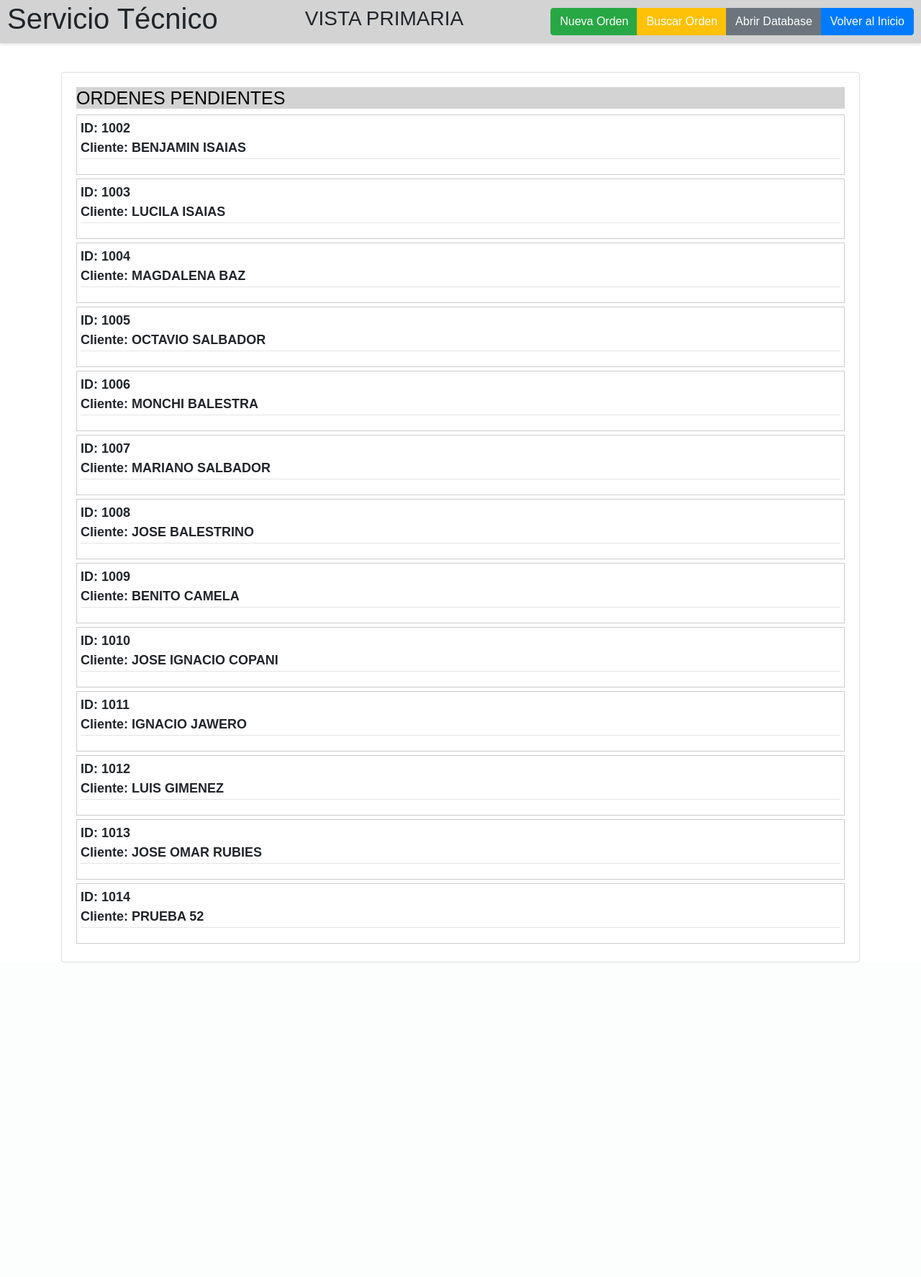
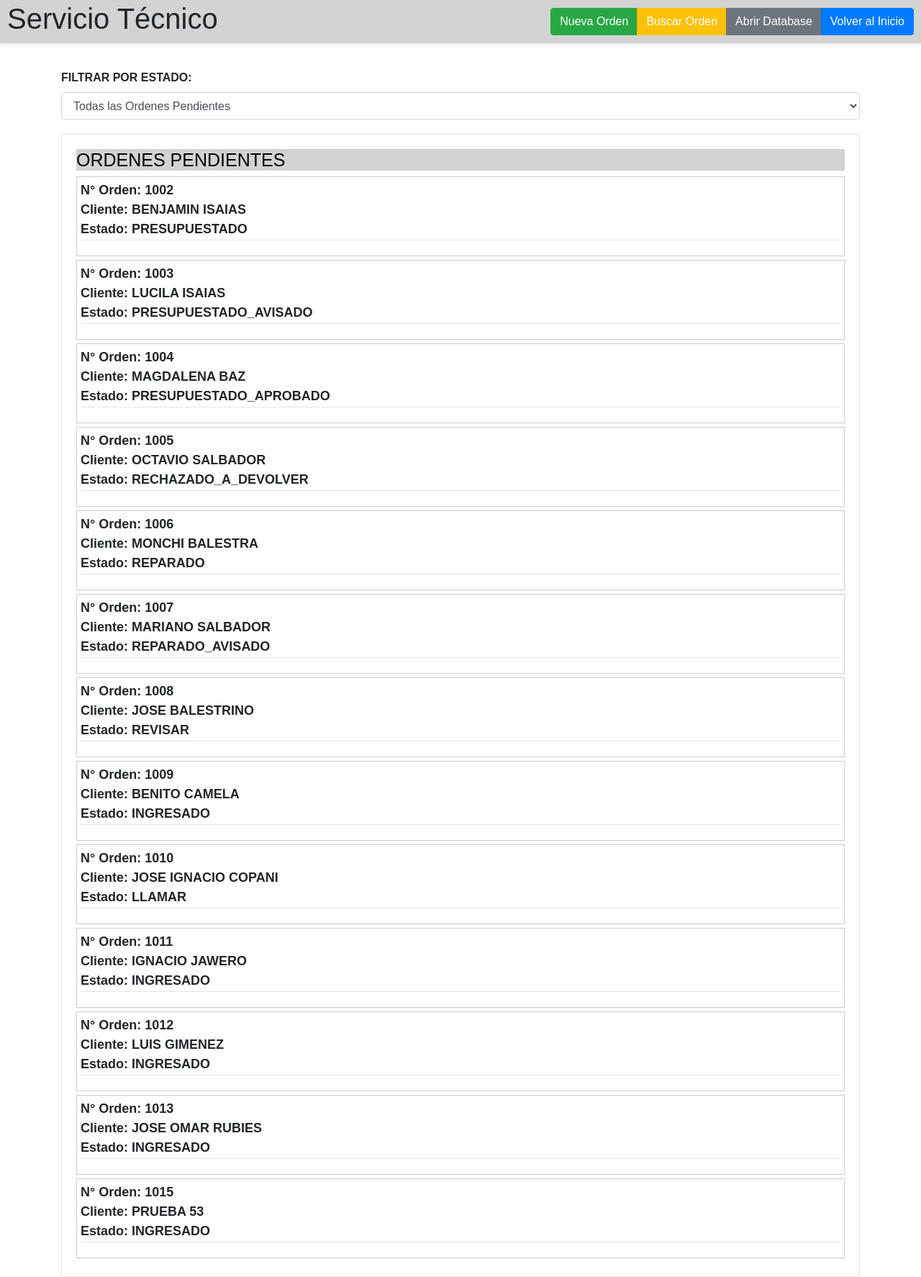
Before and after one commit to A-Isaias/serviciotecnicoV4, a Node server app: page / in a window 1280 px wide. Shown: the whole page at 72% size. Before the commit the page ends 1337 px from the top, so only its background shows below. Run offline with Node 20, Linux system fonts and the light colour scheme; some libraries are stand-ins or nearby versions.

Commit message:
filtrado x estado en ordenes pendientes (index)

```diff
--- a/public/css/index.css
+++ b/public/css/index.css
@@ -34,7 +34,7 @@ h4  {
 
 /* Ajustamos el margen superior del contenido para evitar que se solape con la barra fija */
 #newForm {
-  margin-top: 100px; /* Ajusta este valor según sea necesario */
+  margin-top: 20px; /* Ajusta este valor según sea necesario */
 }
 
 /* Espaciado para los campos de formulario */
--- a/src/servicios.json
+++ b/src/servicios.json
@@ -10,7 +10,7 @@
     "accesorios": "NO",
     "tareas": "REVISAR",
     "estado": "RETIRADO",
-    "observaciones": "PANTALLA ASTILLADA",
+    "observaciones": "PANTALLA ASTILLADA\r\nASDAS\r\n\r\nASDASD\r\naSD\r\nasD\r\nasd",
     "foto": "photo_2023-08-28_11-55-54 (2).jpg"
   },
   {
@@ -23,7 +23,7 @@
     "numero_serie": "SIN SERIE",
     "accesorios": "NO",
     "tareas": "NO INICIA WINDOWS",
-    "estado": "INGRESADO",
+    "estado": "PRESUPUESTADO",
     "observaciones": "Observaciones 1",
     "foto": "foto1.jpg"
   },
@@ -37,7 +37,7 @@
     "numero_serie": "121231",
     "accesorios": "CARGADOR",
     "tareas": "REVISAR",
-    "estado": "INGRESADO",
+    "estado": "PRESUPUESTADO_AVISADO",
     "observaciones": "Observaciones 1",
     "foto": "foto1.jpg"
   },
@@ -51,7 +51,7 @@
     "numero_serie": "121231",
     "accesorios": "SDF",
     "tareas": "REVISAR",
-    "estado": "INGRESADO",
+    "estado": "PRESUPUESTADO_APROBADO",
     "observaciones": "",
     "foto": "foto1.jpg"
   },
@@ -65,7 +65,7 @@
     "numero_serie": "645465894",
     "accesorios": "NO",
     "tareas": "NO INICIA",
-    "estado": "INGRESADO",
+    "estado": "RECHAZADO_A_DEVOLVER",
     "observaciones": "Observaciones 1",
     "foto": "foto1.jpg"
   },
@@ -79,7 +79,7 @@
     "numero_serie": "4564812354",
     "accesorios": "FUENTE",
     "tareas": "NO DA IMAGEN",
-    "estado": "INGRESADO",
+    "estado": "REPARADO",
     "observaciones": "Observaciones 1",
     "foto": "foto1.jpg"
   },
@@ -93,7 +93,7 @@
     "numero_serie": "12415465",
     "accesorios": "DISK DRIVE 1541 + FUENTES+JOYSTICKS",
     "tareas": "REVISAR PUERTO DE JOYSTICK",
-    "estado": "INGRESADO",
+    "estado": "REPARADO_AVISADO",
     "observaciones": "Observaciones 1",
     "foto": "foto1.jpg"
   },
@@ -107,7 +107,7 @@
     "numero_serie": "4546565",
     "accesorios": "CABLE 220",
     "tareas": "CAMBIAR TONER",
-    "estado": "INGRESADO",
+    "estado": "REVISAR",
     "observaciones": "",
     "foto": "foto1.jpg"
   },
@@ -135,7 +135,7 @@
     "numero_serie": "123456",
     "accesorios": "NO",
     "tareas": "REVISAR",
-    "estado": "INGRESADO",
+    "estado": "LLAMAR",
     "observaciones": "ENGANCHA LA CINTA",
     "foto": "photo_2023-08-28_11-55-54.jpg"
   },
@@ -191,8 +191,22 @@
     "numero_serie": "52525252",
     "accesorios": "5252525",
     "tareas": "52525252",
-    "estado": "INGRESADO",
+    "estado": "RETIRADO",
     "observaciones": "525252",
     "foto": ""
+  },
+  {
+    "id": 1015,
+    "nombre_cliente": "PRUEBA 53",
+    "telefono": "535353535",
+    "tipo_equipo": "53535353",
+    "marca": "53535353",
+    "modelo": "53535353",
+    "numero_serie": "5353535",
+    "accesorios": "5353535",
+    "tareas": "53535353",
+    "estado": "INGRESADO",
+    "observaciones": "53535353",
+    "foto": "ab37b06d3a853f9b3b2b787a77af2c90"
   }
 ]
--- a/src/views/index.ejs
+++ b/src/views/index.ejs
@@ -6,22 +6,38 @@
     <title>Servicio Técnico</title>
     <link rel="stylesheet" href="https://stackpath.bootstrapcdn.com/bootstrap/4.5.2/css/bootstrap.min.css">
     <link rel="stylesheet" href="/css/index.css" type="text/css">
-
 </head>
 
 <body>
     <div class="container mt-4">
         <!-- Título y botones fijos -->
         <div class="fixed-header">
-            <h1>Servicio Técnico</h1><h3>VISTA PRIMARIA</h3>
+            <h1>Servicio Técnico</h1>
             <div class="btn-group">
                 <button class="btn btn-success"><a href="/new" class="text-white">Nueva Orden</a></button>
                 <button class="btn btn-warning"><a href="/search" class="text-white">Buscar Orden</a></button>
-                <button class="btn btn-secondary"><a href="/database" class="text-white">Abrir Database</a></button>
+                <a href="/database" class="btn btn-secondary">Abrir Database</a>
                 <a href="/" class="btn btn-primary">Volver al Inicio</a>
             </div>
         </div>
 
+        <!-- Selector de estado -->
+        <div class="form-group">
+            <br><br><br>
+            <label for="filterEstado"><strong>FILTRAR POR ESTADO:</strong></label>
+            <select id="filterEstado" class="form-control">
+                <option value="PENDIENTE">Todas las Ordenes Pendientes</option>
+                <option value="PRESUPUESTADO">Presupuestado</option>
+                <option value="PRESUPUESTADO_AVISADO">Presupuestado Avisado</option>
+                <option value="PRESUPUESTADO_APROBADO">Presupuestado Aprobado</option>
+                <option value="RECHAZADO_A_DEVOLVER">Rechazado a Devolver</option>
+                <option value="REPARADO">Reparado</option>
+                <option value="REPARADO_AVISADO">Reparado Avisado</option>
+                <option value="REVISAR">Revisar</option>
+                <option value="LLAMAR">Llamar</option>
+                <option value="RETIRADO">Retirado</option>
+            </select>
+        </div>
 
         <!-- Contenedor de órdenes -->
         <div class="row content-container" id="newForm">
@@ -29,7 +45,6 @@
                 <div class="card">
                     <div class="card-body">
                         <!-- Aquí se mostrarán las órdenes de servicio -->
-                        <!-- Título "ORDENES PENDIENTES" -->
                         <h4>ORDENES PENDIENTES</h4>
                         <div id="orders-container"></div>
                     </div>
@@ -47,26 +62,42 @@
         const ordersContainer = document.getElementById("orders-container");
         const fullscreenImageContainer = document.getElementById("fullscreenImageContainer");
         const fullscreenImage = document.getElementById("fullscreenImage");
+        const filterEstado = document.getElementById("filterEstado");
 
-        // Carga los datos del archivo JSON
+        // Cargar y mostrar las órdenes según el estado seleccionado
+        function loadOrdersByEstado(selectedEstado) {
             fetch('/servicios')
                 .then(response => response.json())
                 .then(ordersData => {
-                displayOrders(ordersData);
+                    const filteredOrders = ordersData.filter(order => order.estado === selectedEstado || selectedEstado === 'PENDIENTE' && order.estado !== 'RETIRADO');
+                    displayOrders(filteredOrders);
                 })
                 .catch(error => console.error('Error al cargar los datos:', error));
+        }
 
-        // Función para mostrar las órdenes en el contenedor
+        function displayOrders(ordersData) {
+            // Resto de tu código para mostrar las órdenes...
+        }
+
+        // Cargar órdenes iniciales (pendientes)
+        loadOrdersByEstado('PENDIENTE');
+
+        // Manejar evento de cambio de selección del estado
+        filterEstado.addEventListener('change', () => {
+            const selectedEstado = filterEstado.value;
+            loadOrdersByEstado(selectedEstado);
+        });
+
         function displayOrders(ordersData) {
     ordersContainer.innerHTML = "";
     ordersData.forEach(order => {
-                if (order.estado !== 'RETIRADO') { // Filtrar las órdenes en estado 'TERMINADO' asi no se muestran
         const orderElement = document.createElement("div");
         orderElement.classList.add("order");
         orderElement.innerHTML = `
         <div class="order-summary">
-                        <strong>ID:</strong> ${order.id}<br>
+            <strong>N° Orden:</strong> ${order.id}<br>
             <strong>Cliente:</strong> ${order.nombre_cliente}<br>
+            <strong>Estado:</strong> ${order.estado}<br>
         </div>
         <div class="order-details" style="display: none;">
             <strong>Teléfono:</strong> ${order.telefono}<br>
@@ -79,13 +110,12 @@
             <strong>Estado:</strong> ${order.estado}<br>
             <strong>Observaciones:</strong> ${order.observaciones}<br>
             <strong>Foto:</strong> ${order.foto ? `<img src="/img/${order.foto}" alt="Foto" width="200" class="fullscreenable-image" data-src="/img/${order.foto}">` : "N/A"}<br>
-                        <a href="/edit/${order.id}" class="btn btn-primary">Editar</a>
-                        <button class="btn btn-danger delete-btn" data-order-id="${order.id}">Borrar</button>
-                        <a href="/print/${order.id}" class="btn btn-secondary">Imprimir</a>
+            <a href="/edit/${order.id}" class="btn btn-primary btn-sm">Editar</a>
+            <a href="/print/${order.id}" class="btn btn-secondary btn-sm">Imprimir</a>
+            <button class="btn btn-danger btn-sm delete-btn" data-order-id="${order.id}">Borrar</button>
         </div>
     `;
 
-                    // Agregar un controlador de evento para alternar la visibilidad de los detalles
         const orderSummary = orderElement.querySelector(".order-summary");
         const orderDetails = orderElement.querySelector(".order-details");
         let isDetailsVisible = false;
@@ -100,7 +130,6 @@
             }
         });
 
-                    // Agregar un controlador de evento para las imágenes en pantalla completa
         const fullscreenableImages = orderElement.querySelectorAll(".fullscreenable-image");
         fullscreenableImages.forEach(image => {
             image.addEventListener("click", () => {
@@ -109,36 +138,29 @@
             });
         });
 
-                    // Agregar una línea separadora
         const separator = document.createElement("hr");
         separator.style.marginTop = "1px";
         orderElement.appendChild(separator);
 
         ordersContainer.appendChild(orderElement);
-                }
     });
 
-            // Agregar un controlador de evento para el botón de borrar
     const deleteButtons = document.querySelectorAll('.delete-btn');
     deleteButtons.forEach(button => {
         button.addEventListener('click', async () => {
             const orderId = button.getAttribute('data-order-id');
             const response = await fetch(`/delete/${orderId}`, { method: 'POST' });
             if (response.ok) {
-                        // Recargar la página después de borrar
                 location.reload();
             }
         });
     });
 
-            // Controlador de evento para cerrar la imagen en pantalla completa
     fullscreenImageContainer.addEventListener("click", () => {
         fullscreenImageContainer.style.display = "none";
         fullscreenImage.src = "";
     });
 }
-
-        // Resto de tu código...
     </script>
 </body>
 
--- a/src/views/new.ejs
+++ b/src/views/new.ejs
@@ -16,6 +16,7 @@
             <h1>Nueva Orden de Servicio Técnico</h1>
             <div class="btn-group">
                 <button class="btn btn-warning"><a href="/search" class="text-white">Buscar Orden</a></button>
+                <button class="btn btn-secondary"><a href="/database" class="text-white">Abrir Database</a></button>
                 <a href="/" class="btn btn-primary">Volver al Inicio</a>
             </div>
         </div>
```
Also changed, not shown: 1 other file. Lines whose indentation alone changed are shown as unchanged.
